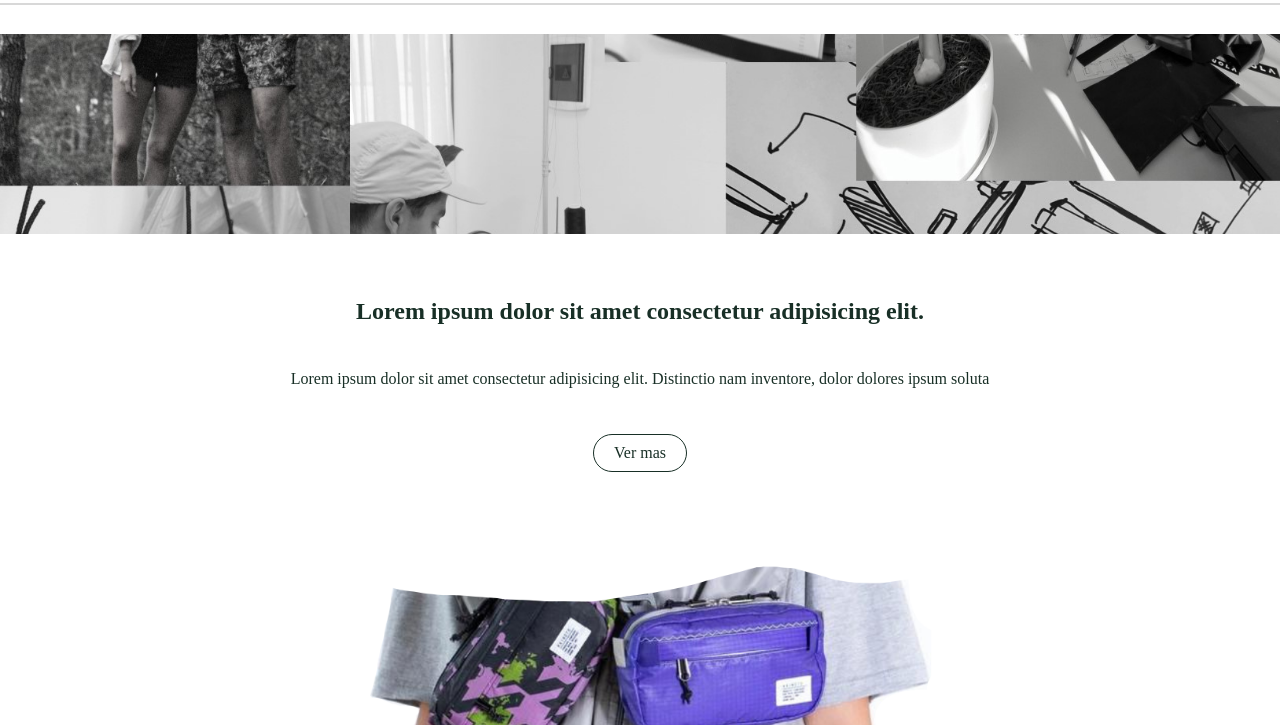
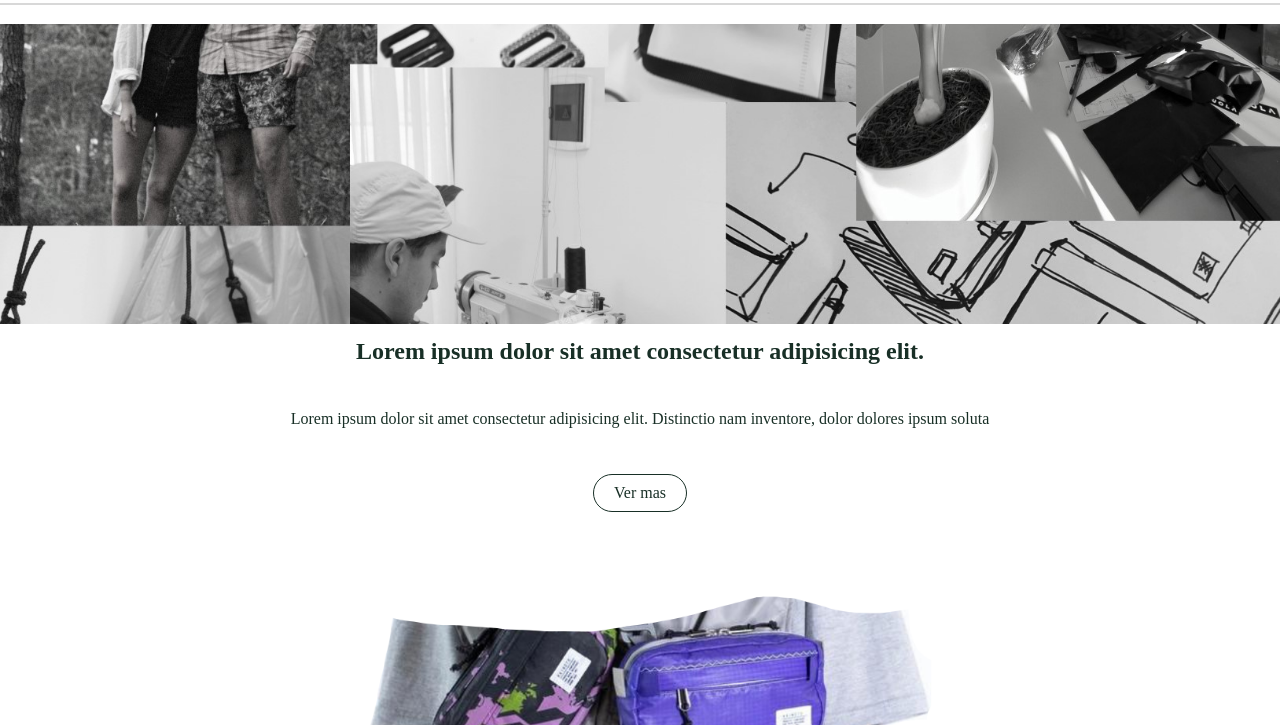
Before and after one commit to luminers/KainotoLandingPage, a plain HTML site: page index.html in a window 1280 px wide. Shown: the part 75-800 px from the top of the page. Drawn offline with Linux system fonts and the light colour scheme.

Commit message:
Responsive

```diff
--- a/assets/style.css
+++ b/assets/style.css
@@ -28,7 +28,7 @@ body {
 }
 .main-div {
     text-align: center;
-    margin-top: 30px;
+    margin-top: 20px;
     width: 100%;
     height: 500px;
 }
@@ -36,13 +36,18 @@ body {
     color: #182f26;
     background-color: #8ad7b7a4;
 }
+.main-div-2 {
+    margin-top: 70px;
+
+}
+
 .main-div-3 {
     color: #1d103a;
     background-color: #7a5fd28b !important;
 }
 .main-div-img {
     width: 100%;
-    height: 200px;
+    height: 300px;
     object-fit: cover;
     overflow: hidden;
 }
```
